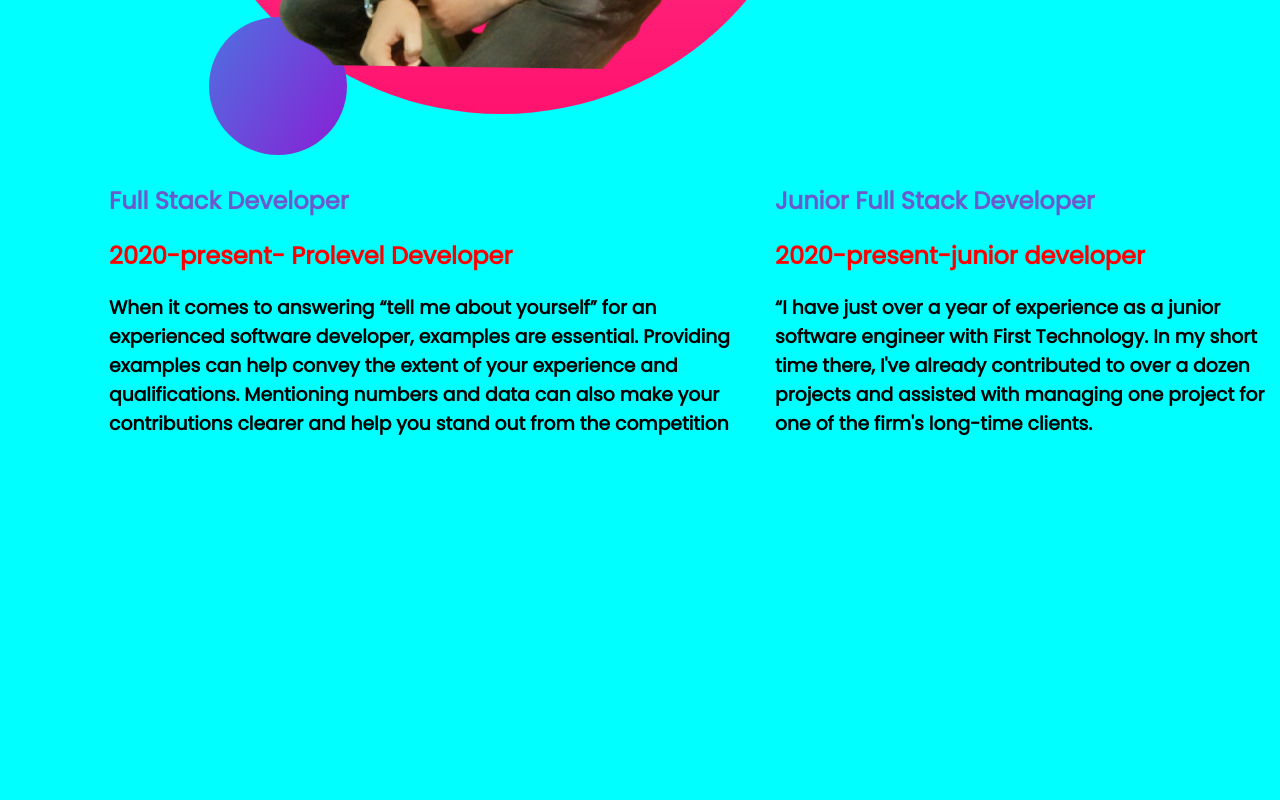
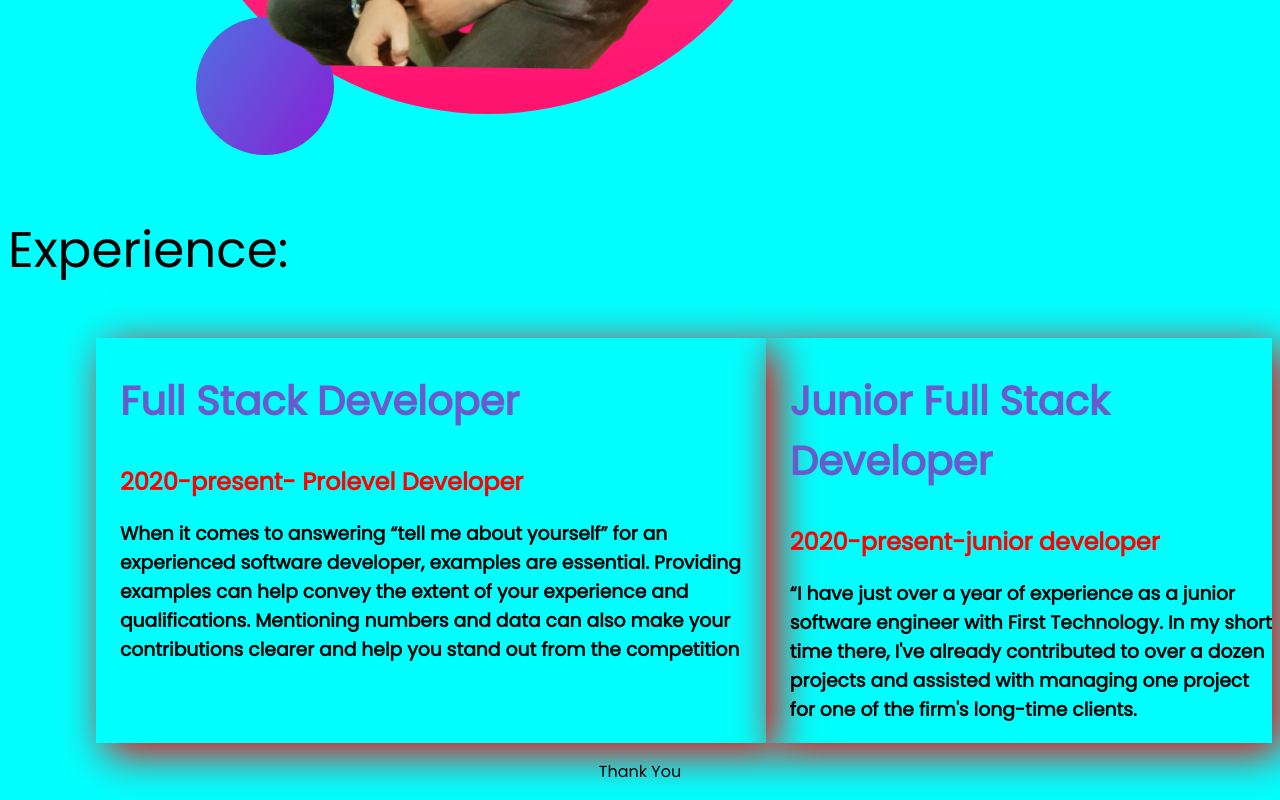
Before and after one commit to TasnimRidoy/My-portfolio-website, a plain HTML site: page index.html in a window 1280 px wide. Shown: the part 1231-2031 px from the top of the page. Before the commit the page ends 1695 px from the top, so only its background shows below. Drawn offline with Linux system fonts and the light colour scheme.

Commit message:
style added

```diff
--- a/index.html
+++ b/index.html
@@ -46,9 +46,11 @@
 
 
     </section>
+    <p id="to">Experience:</p>
     <section class="experience- area">
 
-        <div>
+
+        <div class="oo">
             <h1> Full Stack Developer</h1>
             <h2> 2020-present- Prolevel Developer</h2>
             <h3>When it comes to answering “tell me about yourself” for an experienced software developer, examples are
@@ -56,7 +58,7 @@
                 Mentioning numbers and data can also make your contributions clearer and help you stand out from the
                 competition</h3>
         </div>
-        <div>
+        <div class="oo">
             <h1> Junior Full Stack Developer</h1>
             <h2>2020-present-junior developer</h2>
             <h3>“I have just over a year of experience as a junior software engineer with First Technology. In my short
@@ -66,6 +68,9 @@
 
 
     </section>
+    <footer>
+        <p>Thank You</p>
+    </footer>
 </body>
 
 </html>
--- a/style.css
+++ b/style.css
@@ -17,9 +17,12 @@ h1{
  .rr{
      color: green;
  }
+ #to{
+     font-size: 50px;
+ }
  section{
      display: flex;
-     margin-left: 8%;
+     margin-left: 7%;
  }
  .gm{
      width: 40%;
@@ -35,6 +38,7 @@ h1{
 
  h1{
      color: slateblue;
+     font-size: 40px;
     }
     .experince-area{
         color: black;
@@ -43,3 +47,18 @@ h1{
  h2{
      color: red;
  }
+ .oo{
+     padding-left: 2%;
+     box-shadow: 10px 10px 40px red;
+ }
+ .experience- area{
+     width: 40%;
+     margin-left: 5%;
+     margin-right: 5%;
+     padding-left: 20%;
+     border-right: 10px solid;
+
+ }
+ footer p{
+     text-align: center;
+ }
```
